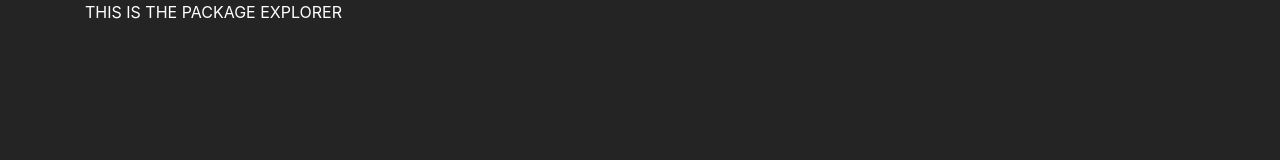
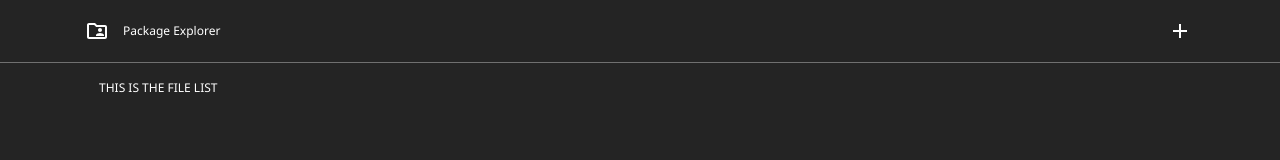
Before and after one commit to SpaceDose/TutoriumHelper, a plain HTML site: page views/package_explorer.html in a window 1280 px wide. Drawn offline with nearby package versions, Linux system fonts and the light colour scheme.

Commit message:
Added titlebar to Package Explorer.

```diff
--- a/stylesheets/package_explorer.css
+++ b/stylesheets/package_explorer.css
@@ -1,7 +1,33 @@
-html, body {
+body {
     background-color: #242424;
-}
+    margin-top: 16px;}
 
 div {
     color: white;
 }
+
+hr {
+    border-color: #707070;
+}
+
+p {
+    font-family: 'Segoe UI', Tahoma, Geneva, Verdana, sans-serif;
+    font-size: 12px;
+    margin-left: 14px;
+}
+
+.btn-circle.btn-sm {
+    width: 30px;
+    height: 30px;
+    padding-top: 2px;
+    border-radius: 50%;
+    font-size: 8px;
+}
+.btn-circle.btn-sm:hover {
+    background-color: #505050;
+}
+
+.btn:focus {
+    outline: none;
+    box-shadow: none;
+}
--- a/views/package_explorer.html
+++ b/views/package_explorer.html
@@ -1,4 +1,14 @@
 <link rel="stylesheet" href="https://stackpath.bootstrapcdn.com/bootstrap/4.4.1/css/bootstrap.min.css" integrity="sha384-Vkoo8x4CGsO3+Hhxv8T/Q5PaXtkKtu6ug5TOeNV6gBiFeWPGFN9MuhOf23Q9Ifjh" crossorigin="anonymous">
 <link rel="stylesheet" href="../stylesheets/package_explorer.css">
 
-<div class="container">THIS IS THE PACKAGE EXPLORER</div>
+<div class="container d-flex align-items-center">
+    <img src="../drawables/folder_shared.svg"/>
+    <p class="mb-0">Package Explorer</p>
+    <button type="button" class="btn btn-circle btn-sm ml-auto d-flex justify-content-center" aria-pressed="true">
+        <img src="../drawables/add.svg"/>
+    </button>
+</div>
+<hr/>
+<div class="container">
+    <p>THIS IS THE FILE LIST</p>
+</div>
```
Also changed, not shown: drawables/add.svg (added), drawables/folder_shared.svg (added).
